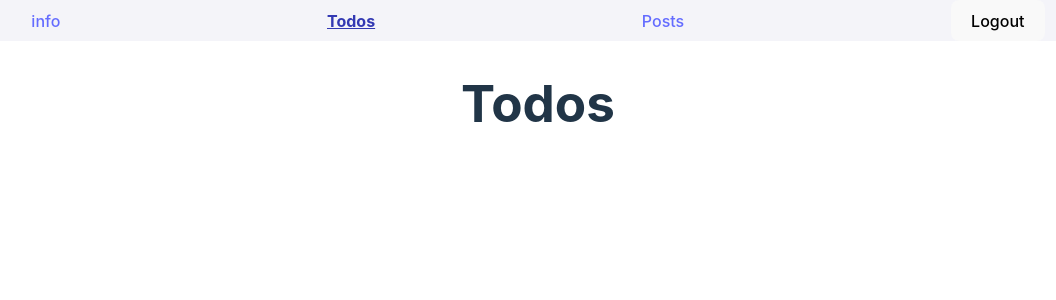
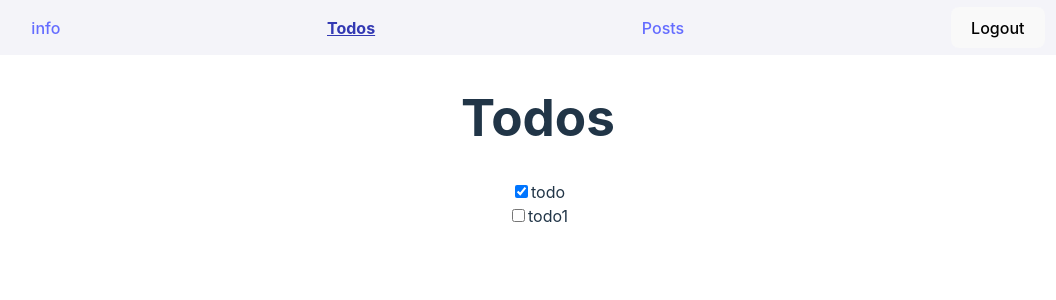
Before and after one commit to chana-oriya/Project-Chapter-7, a React (Vite) app in the folder client/: page /home/todos in a window 1280 px wide. Shown: the top 300 px of the page, without its empty margins (102-1158 px from the left). Built offline with nearby package versions, Linux system fonts and the light colour scheme.

Commit message:
clientside todos and info

```diff
--- a/client/src/App.jsx
+++ b/client/src/App.jsx
@@ -13,7 +13,7 @@ import './App.css'
 function App() {
 const [currentuser,setCurrentuser]=useState({})
 useEffect(()=>{
-  setCurrentuser(localStorage.getItem("currentuser"))
+  setCurrentuser(JSON.parse(localStorage.getItem("currentuser")))
 },[])
   return (
     <>
@@ -23,7 +23,7 @@ useEffect(()=>{
           <Route path="/login" element={<Login />} />
           <Route path="/register" element={<Register />} />
           <Route path="/home" element={<Home setCurrentuser={setCurrentuser}/>}>
-              <Route index element={<Info/>} />
+              <Route index element={<Info currentuser={currentuser} />} />
               <Route path="todos"element={<Todos />} />
               <Route path="posts" element={<Posts />} >
                  <Route path=":id:"element={<Post />} />
--- /dev/null
+++ b/client/src/components/TodoItem.jsx
@@ -0,0 +1,20 @@
+import React from "react";
+
+const TodoItem = ({ todo, onToggle }) => {
+  const handleChange = () => {
+    onToggle(todo.id);
+  };
+  return (
+    <div>
+      <input
+        type="checkbox"
+        id={todo.id}
+        checked={todo.completed}
+        onChange={handleChange}
+      />
+      <label htmlFor={todo.id}>{todo.title}</label>
+    </div>
+  );
+};
+
+export default TodoItem;
--- a/client/src/index.css
+++ b/client/src/index.css
@@ -60,6 +60,7 @@ header{
   align-items: center;
   justify-content: space-around;
   width: 100%;
+  height: 55px;
   background-color: #f4f4f9;
 }
 
--- a/client/src/pages/Info.jsx
+++ b/client/src/pages/Info.jsx
@@ -1,9 +1,37 @@
-import React from 'react'
+import React, { useEffect } from 'react'
+import { useState } from 'react';
 
-const Info = () => {
+const Info = ({ currentuser }) => {
+  const [formData, setFormData] = useState({});
+  useEffect(()=>{
+    console.log(' currentuser: ',  currentuser);
+    setFormData(currentuser)
+    console.log('formData: ', formData);
+  },[])
+  const handleChange = (e) => {
+    const { name, value } = e.target;
+    setFormData((prevData) => ({
+      ...prevData,
+      [name]: value,
+    }));
+  };
   return (
     <div>
-      <h1>Info</h1>
+      <form>
+      {Object.entries(formData).filter(([key]) => key !== 'id').map(([key, value]) => (
+        <div key={key}>
+          <label htmlFor={key}>{key.charAt(0).toUpperCase() + key.slice(1)}:</label>
+          <input
+            id={key}
+            type="text"
+            name={key}
+            value={value}
+            onChange={handleChange}
+          />
+        </div>
+      ))}
+
+    </form>
     </div>
   )
 }
--- a/client/src/pages/Todos.jsx
+++ b/client/src/pages/Todos.jsx
@@ -1,11 +1,46 @@
-import React from 'react'
+import React, { useState } from "react";
+import apiRequest from "../functions/requestApi";
+import TodoItem from "../components/TodoItem";
+const Todos = () => {
+  const [todos, setTodos] = useState([]);
+  const [faildRequest, setFaildRequest] = useState(false);
+  useState(async () => {
+    //  const data = await apiRequest("todos")
+    // const data ={error:"name"}
+    const data = [
+      { id: 1, title: "todo", body: "body", completed: true },
+      { id: 2, title: "todo1", body: "body1", completed: false },
+    ];
+    if (data.error) {
+      setFaildRequest(true);
+    } else {
+      setTodos(data);
+      console.log("data: ", data);
+    }
+  }, []);
+  useState(()=>{
+    console.log('todos: ', todos);
 
-const Todos = () => {
+  },[todos])
+
+  const toggleTodo = (id) => {
+    setTodos(
+      todos.map((todo) =>
+        todo.id === id ? { ...todo, completed: !todo.completed } : todo
+      )
+    );
+  };
+
   return (
     <div>
       <h1>Todos</h1>
+      {faildRequest && <h3>something went wrong, faild to load todos</h3>}
+      {todos &&
+        todos.map((todo) => (
+          <TodoItem todo={todo} key={todo.id} onToggle={toggleTodo} />
+        ))}
     </div>
-  )
-}
+  );
+};
 
-export default Todos
+export default Todos;
```
